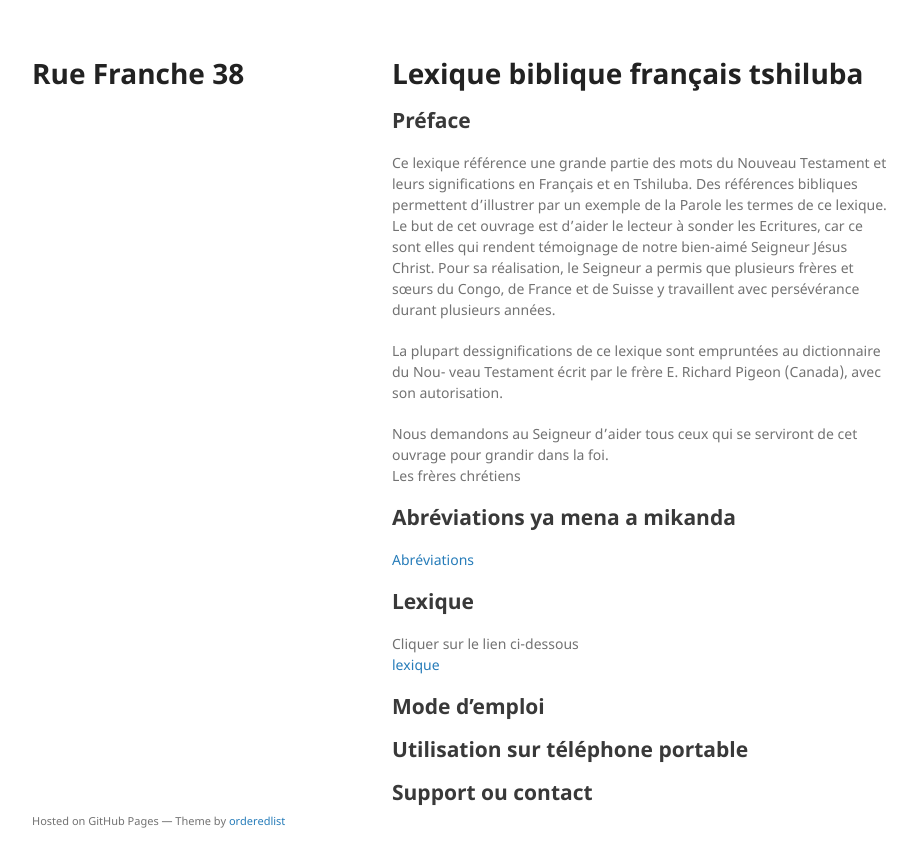
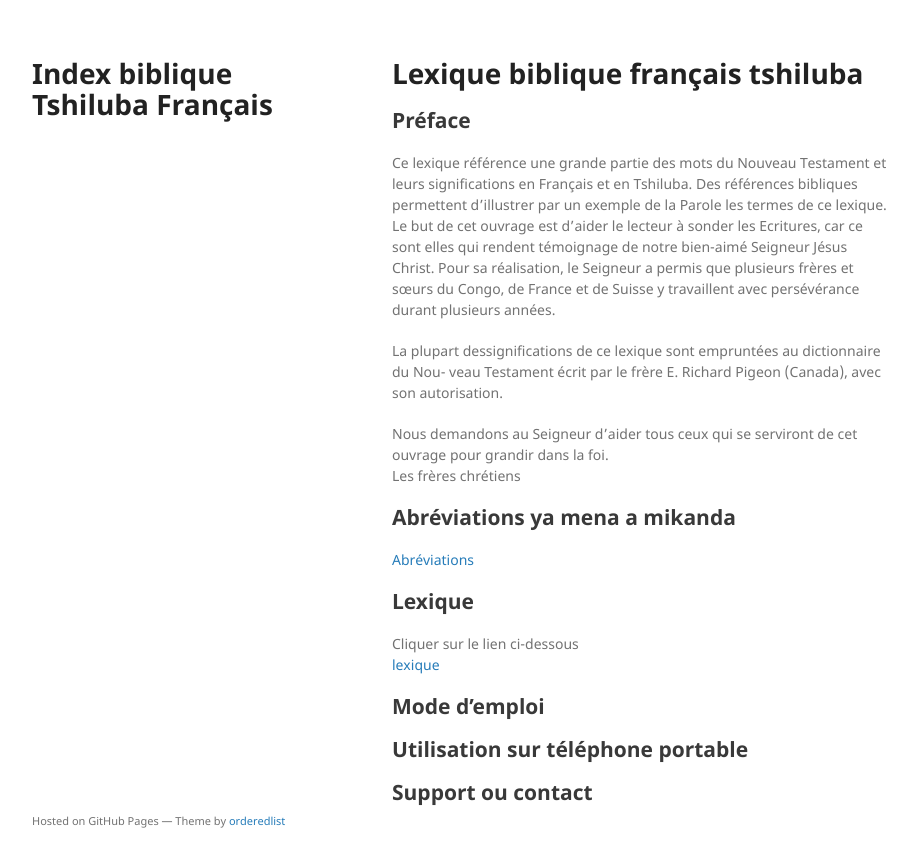
Before and after one commit to gitjo7265/index_french_tshiluba, a Jekyll site: the page built from index.md, in a window 1280 px wide. Shown: the top 867 px of the page, without its empty margins (178-1094 px from the left). Built offline with Jekyll 4.4.1, drawn with Linux system fonts in a browser that asks for light colours; our own code applies the rules of GitHub Pages for plain Markdown files.

Commit message:
Update default.html

```diff
--- a/_layouts/default.html
+++ b/_layouts/default.html
@@ -15,7 +15,7 @@
   <body>
     <div class="wrapper">
       <header>
-        <h1>Rue Franche 38</a></h1>
+        <h1>Index biblique Tshiluba Français</a></h1>
 
         {% if site.logo %}
           <img src="{{site.logo | relative_url}}" alt="Logo" />
```
